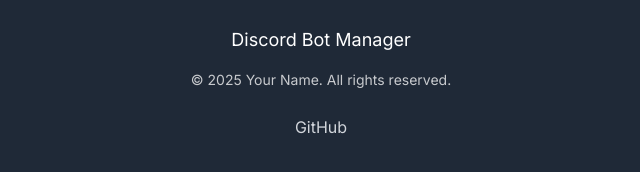
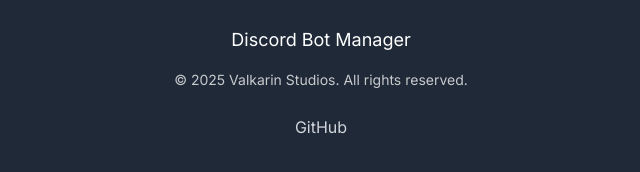
Before and after one commit to valkarinc/discordmanager, a plain HTML site: page index.html in a window 1280 px wide. Shown: the part 2589-2761 px from the top of the page, 319-959 px from the left. Drawn offline with nearby package versions, Linux system fonts and the light colour scheme.

Commit message:
Update index.html

```diff
--- a/index.html
+++ b/index.html
@@ -207,7 +207,7 @@
     <footer class="bg-gray-800 text-white py-10 px-4">
         <div class="container mx-auto text-center">
             <p class="text-lg mb-4">Discord Bot Manager</p>
-            <p class="text-sm opacity-75">&copy; 2025 Your Name. All rights reserved.</p>
+            <p class="text-sm opacity-75">&copy; 2025 Valkarin Studios. All rights reserved.</p>
             <div class="mt-6 flex justify-center space-x-6">
                 <!-- Replace with actual social links if applicable -->
                 <a href="https://github.com/valkarinc/discordmanager" target="_blank" rel="noopener noreferrer" class="text-gray-300 hover:text-white transition-colors duration-200">GitHub</a>
```
